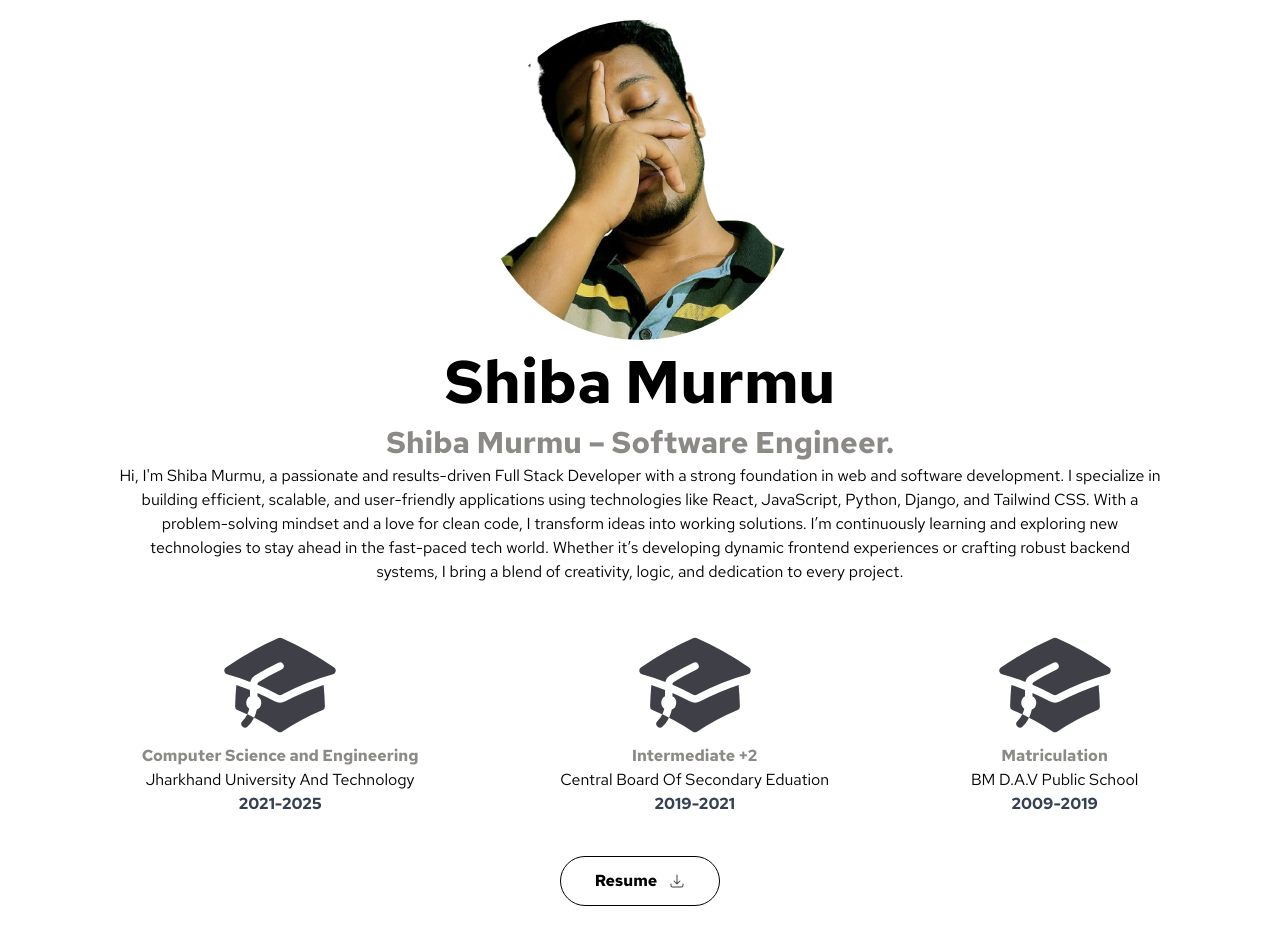
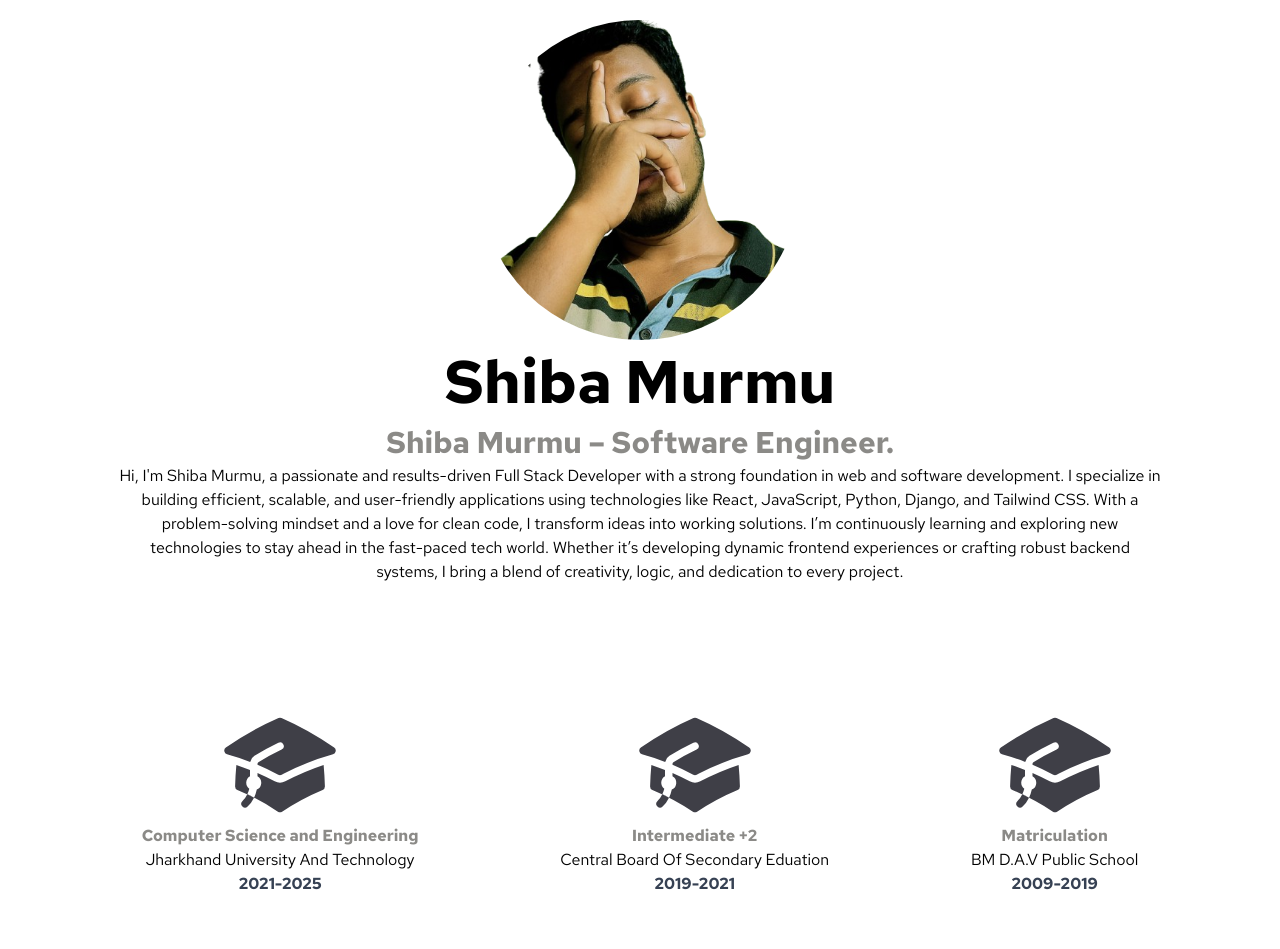
Before and after one commit to shiba-murmu/shiba-portfolio, a React (Vite) app: page / in a window 1280 px wide. Shown: the top 949 px of the page. Built offline with nearby package versions, Linux system fonts and the light colour scheme.

Commit message:
added some spaces in the in the y-axis for eduations details.

```diff
--- a/src/pages/Profile/About.jsx
+++ b/src/pages/Profile/About.jsx
@@ -3,7 +3,6 @@
 // import Icons from '../components/Icons';
 import Icons from '../../components/Icons';
 import { Link } from 'react-router-dom';
-
 function ProfileIntroduction() {
     return (
         <>
@@ -23,7 +22,7 @@
 function AboutEducation() {
     return (
         <>
-            <div className='flex flex-col md:flex-row justify-center md:justify-evenly items-center mt-10'>
+            <div className='flex flex-col md:flex-row justify-center md:justify-evenly items-center mt-10 md:my-30'>
                 <section className='flex flex-col justify-center items-center'>
                     {/* This section is for engineering details... */}
                     <Icons value='Engineering' />
@@ -48,7 +47,7 @@
                     </div>
                 </section>
 
-                <section className='hidden not-only:md md:flex flex-col justify-center items-center'>
+                <section className='hidden not-only:md md:flex flex-col justify-center items-center '>
                     {/* This section is for engineering details... */}
                     <Icons value='Engineering' />
                     <div>
--- a/src/pages/Profile/Name.jsx
+++ b/src/pages/Profile/Name.jsx
@@ -1,5 +1,4 @@
 import React from 'react'
-import Icons from '../../components/Icons'
 function Name() {
     return (
         <>
```
